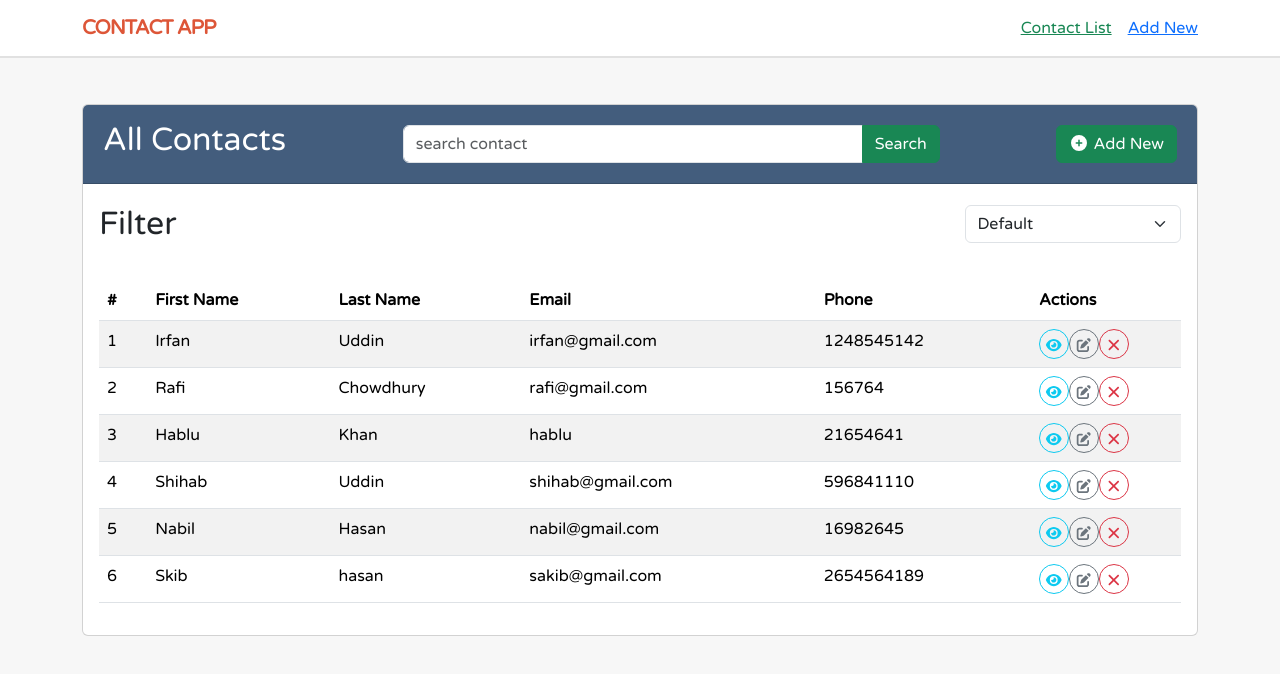
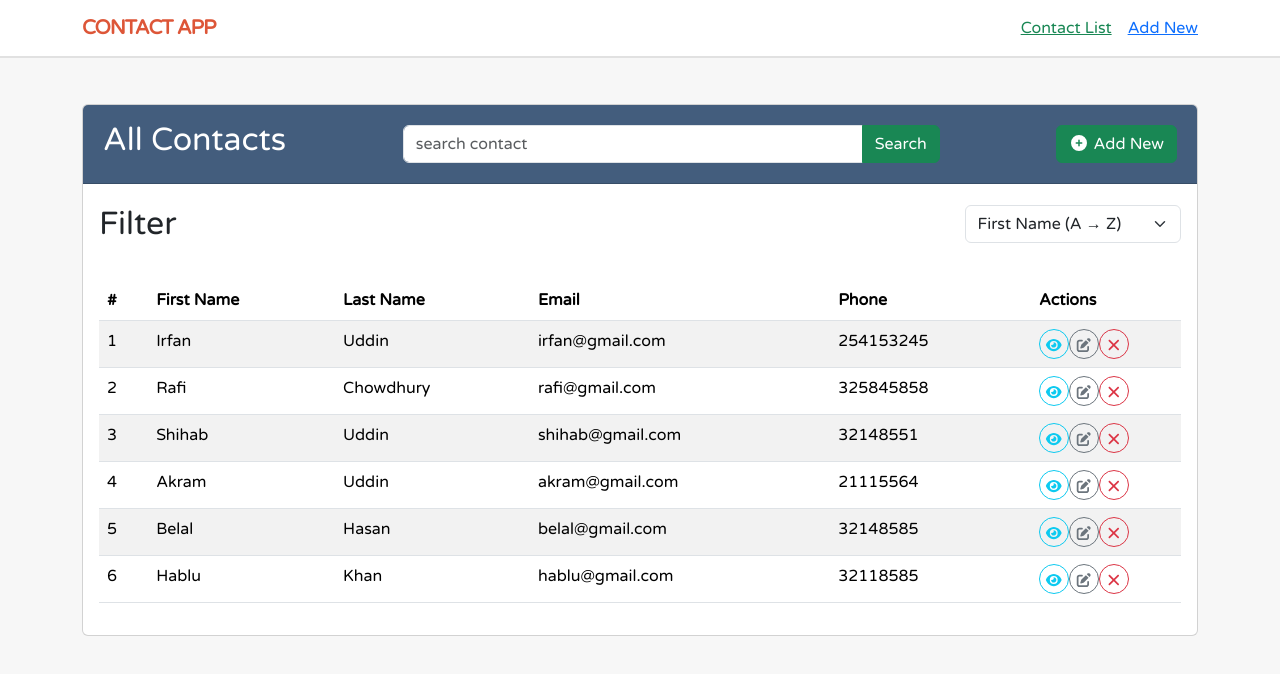
Before and after one commit to irfanrumman/assignment5, a React (Vite) app: page / in a window 1280 px wide. Shown: the top 674 px of the page. Built offline with nearby package versions, Linux system fonts and the light colour scheme; data requests are answered from the project's data file.

Commit message:
Updated filterd items

```diff
--- a/db.json
+++ b/db.json
@@ -4,43 +4,49 @@
       "fname": "Irfan",
       "lname": "Uddin",
       "email": "irfan@gmail.com",
-      "phone": "1248545142",
-      "id": "zTTnYstnePM"
+      "phone": "254153245",
+      "createdId": "1775749975588",
+      "id": "eNQEB2D4gLE"
     },
     {
       "fname": "Rafi",
       "lname": "Chowdhury",
       "email": "rafi@gmail.com",
-      "phone": "156764",
-      "id": "WJs4w_inSDQ"
-    },
-    {
-      "fname": "Hablu",
-      "lname": "Khan",
-      "email": "hablu",
-      "phone": "21654641",
-      "id": "BnnQqrX1QkY"
+      "phone": "325845858",
+      "createdId": "1775750010012",
+      "id": "TfZT1KaqZZw"
     },
     {
       "fname": "Shihab",
       "lname": "Uddin",
       "email": "shihab@gmail.com",
-      "phone": "596841110",
-      "id": "GLrgwln2Hjk"
+      "phone": "32148551",
+      "createdId": "1775750035803",
+      "id": "u_NOBeFnxjo"
     },
     {
-      "fname": "Nabil",
-      "lname": "Hasan",
-      "email": "nabil@gmail.com",
-      "phone": "16982645",
-      "id": "NfGrrXAaPAU"
+      "fname": "Akram",
+      "lname": "Uddin",
+      "email": "akram@gmail.com",
+      "phone": "21115564",
+      "createdId": "1775750059004",
+      "id": "TCgsEOff5SA"
     },
     {
-      "fname": "Skib",
-      "lname": "hasan",
-      "email": "sakib@gmail.com",
-      "phone": "2654564189",
-      "id": "WmXlgS2PIjg"
+      "fname": "Belal",
+      "lname": "Hasan",
+      "email": "belal@gmail.com",
+      "phone": "32148585",
+      "createdId": "1775750085251",
+      "id": "_fj3pjYBufc"
+    },
+    {
+      "fname": "Hablu",
+      "lname": "Khan",
+      "email": "hablu@gmail.com",
+      "phone": "32118585",
+      "createdId": "1775750119718",
+      "id": "r_ELekdRhzE"
     }
   ],
   "$schema": "./node_modules/json-server/schema.json"
--- a/src/components/contacPage/ContactPage.jsx
+++ b/src/components/contacPage/ContactPage.jsx
@@ -1,4 +1,3 @@
-import React from "react";
 import Navbar from "./Navbar";
 import InputSearch from "./InputSearch";
 import AddNewBtn from "./AddNewBtn";
--- a/src/components/contacPage/Filter.jsx
+++ b/src/components/contacPage/Filter.jsx
@@ -1,18 +1,28 @@
-import React from "react";
+import React, { useContext } from "react";
 import "../../assets/css/Filter.css";
+import { Contactctx } from "../../contexts/ContactPagectx";
 
 const Filter = () => {
+  const { contactPosts, filteringHandel } = useContext(Contactctx);
+  const filterType = contactPosts.filterType;
+  const changeHandler = (e) => {
+    filteringHandel(e.target.value);
+  };
   return (
     <>
       <div className="d-flex align-items-center justify-content-between p-3">
         <div className="fs-2">
           <i className="fa fa-filter text-success"></i> Filter
         </div>
-        <select className="form-select" aria-label="Default select example">
-          <option selected>Default</option>
-          <option value="1">First Name (A → Z)</option>
-          <option value="2">Last Name (A → Z)</option>
-          <option value="3">Oldest To First</option>
+        <select
+          className="form-select"
+          value={filterType}
+          onChange={changeHandler}
+        >
+          <option defaultValue="latest">Default</option>
+          <option value="fname">First Name (A → Z)</option>
+          <option value="lname">Last Name (A → Z)</option>
+          <option value="oldest">Oldest To First</option>
         </select>
       </div>
     </>
--- /dev/null
+++ b/src/components/modals/ConfirmBtn.jsx
@@ -0,0 +1,48 @@
+import { useContext } from "react";
+import { Contactctx } from "../../contexts/ContactPagectx";
+
+const ConfirmBtn = () => {
+  const { contactPosts, deleteHandelr, closeConfirmModal } =
+    useContext(Contactctx);
+
+  const deleteConfirm = () => {
+    deleteHandelr(contactPosts.confirmModal.id);
+  };
+  return (
+    <>
+      <div className="modal show d-block" tabIndex="-1">
+        <div className="modal-dialog modal-dialog-centered">
+          <div className="modal-content">
+            <div className="modal-header">
+              <h5 className="modal-title">Confirm Action</h5>
+              <button
+                type="button"
+                className="btn-close"
+                onClick={closeConfirmModal}
+              ></button>
+            </div>
+
+            <div className="modal-body">
+              <p>Are you sure?</p>
+            </div>
+
+            <div className="modal-footer">
+              <button className="btn btn-secondary" onClick={closeConfirmModal}>
+                Cancel
+              </button>
+
+              <button className="btn btn-danger" onClick={deleteConfirm}>
+                Yes, Delete
+              </button>
+            </div>
+          </div>
+        </div>
+      </div>
+
+      {/* backdrop */}
+      <div className="modal-backdrop show"></div>
+    </>
+  );
+};
+
+export default ConfirmBtn;
--- a/src/components/modals/UpdateModal.jsx
+++ b/src/components/modals/UpdateModal.jsx
@@ -1,11 +1,21 @@
 import React, { useContext, useState } from "react";
 import { Contactctx } from "../../contexts/ContactPagectx";
+import ConfirmBtn from "./ConfirmBtn";
 
 const UpdateModal = () => {
-  const { contactPosts, contactUpdateHandler } = useContext(Contactctx);
+  const {
+    contactPosts,
+    editAbleMode,
+    contactUpdateHandler,
+    deleteHandelr,
+    contactRemoveHandler,
+    confirmModalHandler,
+    dispatch,
+  } = useContext(Contactctx);
   const post = contactPosts?.editAbleMode;
 
   const intialData = {
+    id: post.id,
     fname: post.fname,
     lname: post.lname,
     email: post.email,
@@ -23,6 +33,13 @@ const UpdateModal = () => {
       setIsEditing(false);
     }
   };
+
+  const deleteBtnHandler = (postId) => {
+    console.log(postId);
+    confirmModalHandler(postId);
+    contactPosts.confirmModal.showModal == true;
+  };
+
   return (
     <>
       <div
@@ -179,11 +196,18 @@ const UpdateModal = () => {
                               Edit
                             </button>
                           )}
-                          <a href="#" className="btn btn-outline-danger">
+                          <button
+                            // onClick={() => deleteHandelr(post.id)}
+                            onClick={() => deleteBtnHandler(post.id)}
+                            className="btn btn-outline-danger"
+                          >
                             Delete
-                          </a>
+                          </button>
+                          {contactPosts.confirmModal.showModal && (
+                            <ConfirmBtn />
+                          )}
                           <a
-                            href="index.html"
+                            onClick={() => dispatch({ type: "CLOSE_MODAL" })}
                             className="btn btn-outline-secondary"
                           >
                             Cancel
--- a/src/contexts/ContactPagectx.jsx
+++ b/src/contexts/ContactPagectx.jsx
@@ -1,4 +1,4 @@
-import { createContext, useEffect, useReducer } from "react";
+import { createContext, useEffect, useReducer, useState } from "react";
 import contactPageReducer from "../reducers/contacPageReducer";
 import initialData from "../utilities/contactData";
 import generateNextId from "../utilities/generateNextId";
@@ -7,18 +7,43 @@ export const Contactctx = createContext();
 
 const ContactPageProvider = ({ children }) => {
   const [contactPosts, dispatch] = useReducer(contactPageReducer, initialData);
+  const [searchItem, setSearchItem] = useState("");
 
   useEffect(() => {
     const fetchData = async () => {
       try {
         const res = await fetch(`http://localhost:3000/contactData`);
+        const data = await res.json();
+        const searchData = searchItem
+          ? data.filter((item) => {
+              const search = searchItem.toLowerCase();
+              return (
+                item.fname.toLowerCase() === search ||
+                item.lname.toLowerCase() === search ||
+                item.email.toLowerCase() === search ||
+                item.phone.toLowerCase() === search
+              );
+            })
+          : data;
         if (!res.ok) {
           throw new Error("Sorry, failed to fetch data!");
         }
-        const data = await res.json();
+
+        if (searchItem.trim() && searchData.length == 0) {
+          dispatch({
+            type: "FETCH_DATA",
+            payload: [],
+          });
+          throw new Error("Ops! No Data Found");
+        }
+
         dispatch({
           type: "FETCH_DATA",
-          payload: data,
+          payload: searchData,
+        });
+        dispatch({
+          type: "SET_ERROR",
+          payload: { type: "fetchErr", message: null },
         });
       } catch (err) {
         dispatch({
@@ -28,9 +53,9 @@ const ContactPageProvider = ({ children }) => {
       }
     };
     fetchData();
-  }, []);
+  }, [searchItem]);
 
-  const contactEditHandler = (postId) => {
+  const contactShowHandler = (postId) => {
     dispatch({
       type: "contactEditHandler",
       payload: postId,
@@ -65,11 +90,41 @@ const ContactPageProvider = ({ children }) => {
       return false;
     }
   };
-  const contactRemoveHandler = (post) => {
+  const deleteHandelr = async (postId) => {
+    const success = await contactRemoveHandler(postId);
+    if (success) {
+      dispatch({ type: "CLOSE_MODAL" });
+    }
+  };
+  const closeConfirmModal = () => {
+    dispatch({ type: "CLOSE_MODAL" });
+  };
+  const confirmModalHandler = (postId) => {
     dispatch({
-      type: "contactRemoveHandler",
-      payload: post,
+      type: "CONFIRM_MODAL",
+      payload: { type: "DELETE_COFIRM", id: postId },
     });
+  };
+  const contactRemoveHandler = async (postId) => {
+    try {
+      const res = await fetch(`http://localhost:3000/contactData/${postId}`, {
+        method: "DELETE",
+      });
+
+      if (!res.ok) throw new Error(`Sorry, It Couldn't Be Deleted!`);
+
+      dispatch({
+        type: "contactRemoveHandler",
+        payload: postId,
+      });
+      return true;
+    } catch (err) {
+      dispatch({
+        type: "SET_ERROR",
+        payload: { type: "deleteErr", message: err.message },
+      });
+      return false;
+    }
   };
 
   const contactSubmitHanler = async (post) => {
@@ -99,14 +154,24 @@ const ContactPageProvider = ({ children }) => {
       return false;
     }
   };
-
+  const filteringHandel = (postName) => {
+    dispatch({
+      type: "NAME_FILTERD",
+      payload: postName,
+    });
+  };
   const contactData = {
     contactPosts,
+    setSearchItem,
     dispatch,
-    contactEditHandler,
+    contactShowHandler,
     contactUpdateHandler,
+    deleteHandelr,
     contactRemoveHandler,
     contactSubmitHanler,
+    confirmModalHandler,
+    closeConfirmModal,
+    filteringHandel,
   };
   return (
     <Contactctx.Provider value={contactData}>{children}</Contactctx.Provider>
--- a/src/reducers/contacPageReducer.js
+++ b/src/reducers/contacPageReducer.js
@@ -43,10 +43,68 @@ const contactPageReducer = (state, action) => {
       };
     }
 
+    case "contactRemoveHandler": {
+      const newPosts = state.posts.filter(
+        (postItem) => postItem.id !== action.payload,
+      );
+
+      return {
+        ...state,
+        posts: newPosts,
+      };
+    }
+    case "CLOSE_MODAL": {
+      return {
+        ...state,
+        editAbleMode: null,
+        confirmModal: {
+          ...state.confirmModal,
+          showModal: false,
+        },
+      };
+    }
+
     case "SUBMIT_HANDLER": {
       return {
         ...state,
         posts: [...state.posts, action.payload],
+      };
+    }
+
+    case "CONFIRM_MODAL": {
+      return {
+        ...state,
+        confirmModal: {
+          ...state.confirmModal,
+          type: action.payload.type,
+          id: action.payload.id,
+          showModal: true,
+        },
+      };
+    }
+
+    case "NAME_FILTERD": {
+      const filterType = action.payload;
+
+      const sorted = [...state.posts];
+
+      if (filterType === "latest") {
+        sorted.sort((a, b) => b.createdId - a.createdId);
+      }
+      if (filterType === "fname") {
+        sorted.sort((a, b) => a.fname.localeCompare(b.fname));
+      }
+      if (filterType === "lname") {
+        sorted.sort((a, b) => a.lname.localeCompare(b.lname));
+      }
+
+      if (filterType === "oldest") {
+        sorted.sort((a, b) => a.createdId - b.createdId);
+      }
+      return {
+        ...state,
+        filterType,
+        filteredPosts: sorted,
       };
     }
 
--- a/src/utilities/contactData.js
+++ b/src/utilities/contactData.js
@@ -1,8 +1,11 @@
 const initialData = {
   posts: [],
+  filteredPosts: [],
   isLoading: true,
   editMode: false,
   editAbleMode: null,
   errors: { fetchErr: null, patchErr: null },
+  confirmModal: { showModal: false, type: null, id: null },
+  filterType: "fname",
 };
 export default initialData;
--- a/src/utilities/generateNextId.js
+++ b/src/utilities/generateNextId.js
@@ -1,8 +1,7 @@
-export default function generateNextId(contactData) {
-  const { posts } = contactData;
+export default function generateNextId(posts) {
   console.log(posts);
   const nextId = posts.reduce(
-    (nextId, postItem) => Math.max(Number(nextId), Number(postItem.id)),
+    (nextId, postItem) => Math.max(Number(nextId), Number(postItem.createdId)),
     0,
   );
 
```
Also changed, not shown: src/components/addNewPage/AddNewPage.jsx (+7 -2 lines), src/components/contacPage/CardBody.jsx (+22 -8 lines), src/components/contacPage/InputSearch.jsx (+21 -4 lines).
